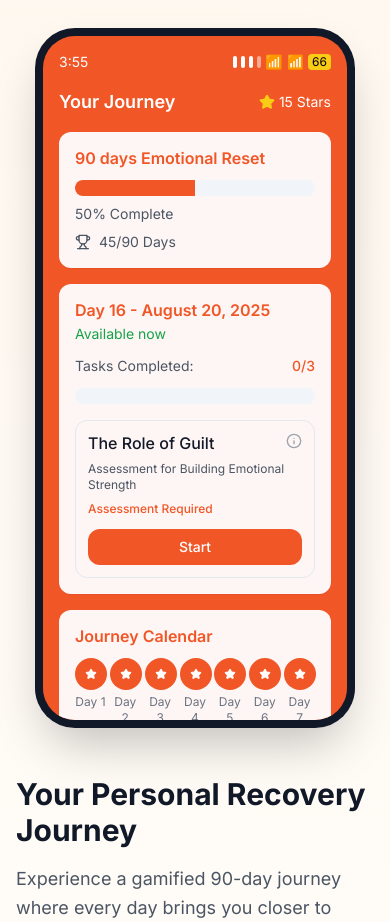
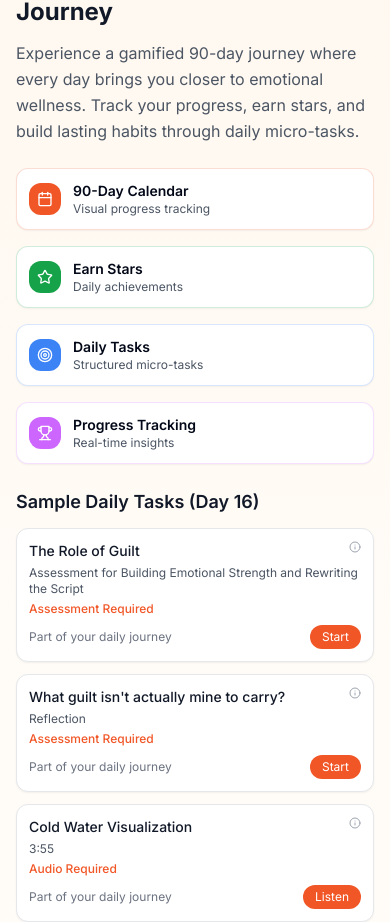
Before and after one commit to immersepe12/mindpath-ai-guide, a React (Vite) app: page / in a window 390 px wide. Shown: the part 6419-7341 px from the top of the page. Built offline with nearby package versions, Linux system fonts and the light colour scheme.

Commit message:
Fix: Make landing page responsive
The landing page components have been updated to ensure they are fully responsive across various screen sizes. This includes adjustments to layouts, typography, and element spacing to provide a seamless user experience on mobile devices.

```diff
--- a/src/components/DailyJourneySection.tsx
+++ b/src/components/DailyJourneySection.tsx
@@ -49,35 +49,35 @@ const DailyJourneySection = () => {
   ];
 
   return (
-    <section className="py-20 bg-gradient-to-b from-orange-50 to-white">
+    <section className="py-12 md:py-20 bg-gradient-to-b from-orange-50 to-white">
       <div className="container mx-auto px-4">
-        <div className="text-center mb-16">
-          <h2 className="text-4xl md:text-5xl font-bold mb-6 text-gray-900">
+        <div className="text-center mb-12 md:mb-16">
+          <h2 className="text-3xl md:text-4xl lg:text-5xl font-bold mb-4 md:mb-6 text-gray-900">
             Experience Your Daily Journey
           </h2>
-          <p className="text-xl text-gray-600 max-w-3xl mx-auto">
+          <p className="text-lg md:text-xl text-gray-600 max-w-3xl mx-auto px-4">
             See exactly how your 90-day recovery unfolds with daily micro-tasks,
             progress tracking, and gamified achievements that keep you motivated
           </p>
         </div>
 
         <div className="max-w-7xl mx-auto">
-          <div className="grid grid-cols-1 lg:grid-cols-2 gap-12 items-start">
+          <div className="grid grid-cols-1 lg:grid-cols-2 gap-8 lg:gap-12 items-start">
 
             {/* Mobile App Interface */}
-            <div className="relative">
-              <div className="mx-auto w-80 h-[700px] bg-gray-900 rounded-[2.5rem] p-2 shadow-2xl">
+            <div className="relative order-2 lg:order-1">
+              <div className="mx-auto w-72 md:w-80 h-[600px] md:h-[700px] bg-gray-900 rounded-[2.5rem] p-2 shadow-2xl">
                 <div className="w-full h-full bg-gradient-to-b from-mindtalk-orange to-mindtalk-orange rounded-[2rem] overflow-hidden relative">
 
                   {/* Status Bar */}
-                  <div className="flex justify-between items-center p-4 text-white text-sm">
+                  <div className="flex justify-between items-center p-3 md:p-4 text-white text-xs md:text-sm">
                     <span>3:55</span>
                     <div className="flex items-center gap-1">
                       <div className="flex gap-1">
-                        <div className="w-1 h-3 bg-white rounded"></div>
-                        <div className="w-1 h-3 bg-white rounded"></div>
-                        <div className="w-1 h-3 bg-white rounded"></div>
-                        <div className="w-1 h-3 bg-white/50 rounded"></div>
+                        <div className="w-1 h-2 md:h-3 bg-white rounded"></div>
+                        <div className="w-1 h-2 md:h-3 bg-white rounded"></div>
+                        <div className="w-1 h-2 md:h-3 bg-white rounded"></div>
+                        <div className="w-1 h-2 md:h-3 bg-white/50 rounded"></div>
                       </div>
                       <span>📶</span>
                       <span>📶</span>
@@ -86,25 +86,25 @@ const DailyJourneySection = () => {
                   </div>
 
                   {/* Header */}
-                  <div className="px-4 pb-4">
+                  <div className="px-3 md:px-4 pb-3 md:pb-4">
                     <div className="flex justify-between items-center text-white">
-                      <h3 className="text-lg font-semibold">Your Journey</h3>
+                      <h3 className="text-base md:text-lg font-semibold">Your Journey</h3>
                       <div className="flex items-center gap-1">
-                        <Star className="w-4 h-4 fill-yellow-400 text-yellow-400" />
-                        <span className="text-sm">15 Stars</span>
+                        <Star className="w-3 h-3 md:w-4 md:h-4 fill-yellow-400 text-yellow-400" />
+                        <span className="text-xs md:text-sm">15 Stars</span>
                       </div>
                     </div>
                   </div>
 
                   {/* Progress Card */}
-                  <div className="mx-4 mb-4">
+                  <div className="mx-3 md:mx-4 mb-3 md:mb-4">
                     <Card className="bg-white/95 border-0">
-                      <CardContent className="p-4">
-                        <h4 className="text-mindtalk-orange font-semibold mb-3">90 days Emotional Reset</h4>
-                        <Progress value={50} className="mb-2" />
-                        <p className="text-sm text-gray-600 mb-2">50% Complete</p>
-                        <div className="flex items-center gap-2 text-sm text-gray-600">
-                          <Trophy className="w-4 h-4" />
+                      <CardContent className="p-3 md:p-4">
+                        <h4 className="text-mindtalk-orange font-semibold mb-2 md:mb-3 text-sm md:text-base">90 days Emotional Reset</h4>
+                        <Progress value={50} className="mb-1 md:mb-2" />
+                        <p className="text-xs md:text-sm text-gray-600 mb-1 md:mb-2">50% Complete</p>
+                        <div className="flex items-center gap-2 text-xs md:text-sm text-gray-600">
+                          <Trophy className="w-3 h-3 md:w-4 md:h-4" />
                           <span>45/90 Days</span>
                         </div>
                       </CardContent>
@@ -112,28 +112,28 @@ const DailyJourneySection = () => {
                   </div>
 
                   {/* Current Day */}
-                  <div className="mx-4 mb-4">
+                  <div className="mx-3 md:mx-4 mb-3 md:mb-4">
                     <Card className="bg-white/95 border-0">
-                      <CardContent className="p-4">
-                        <h4 className="font-semibold text-mindtalk-orange mb-1">Day 16 - August 20, 2025</h4>
-                        <p className="text-sm text-mindtalk-green mb-3">Available now</p>
+                      <CardContent className="p-3 md:p-4">
+                        <h4 className="font-semibold text-mindtalk-orange mb-1 text-sm md:text-base">Day 16 - August 20, 2025</h4>
+                        <p className="text-xs md:text-sm text-mindtalk-green mb-2 md:mb-3">Available now</p>
 
-                        <div className="flex justify-between items-center mb-3">
-                          <span className="text-sm text-gray-600">Tasks Completed:</span>
-                          <span className="text-sm font-medium text-mindtalk-orange">0/3</span>
+                        <div className="flex justify-between items-center mb-2 md:mb-3">
+                          <span className="text-xs md:text-sm text-gray-600">Tasks Completed:</span>
+                          <span className="text-xs md:text-sm font-medium text-mindtalk-orange">0/3</span>
                         </div>
-                        <Progress value={0} className="mb-4" />
+                        <Progress value={0} className="mb-3 md:mb-4" />
 
                         {/* Sample Task */}
-                        <div className="space-y-3">
-                          <div className="border rounded-lg p-3">
-                            <div className="flex justify-between items-start mb-2">
-                              <h5 className="font-medium text-gray-900">The Role of Guilt</h5>
-                              <Info className="w-4 h-4 text-gray-400" />
+                        <div className="space-y-2 md:space-y-3">
+                          <div className="border rounded-lg p-2 md:p-3">
+                            <div className="flex justify-between items-start mb-1 md:mb-2">
+                              <h5 className="font-medium text-gray-900 text-sm md:text-base">The Role of Guilt</h5>
+                              <Info className="w-3 h-3 md:w-4 md:h-4 text-gray-400 flex-shrink-0" />
                             </div>
-                            <p className="text-xs text-gray-600 mb-2">Assessment for Building Emotional Strength</p>
-                            <p className="text-xs text-mindtalk-orange font-medium mb-3">Assessment Required</p>
-                            <button className="w-full bg-mindtalk-orange text-white py-2 rounded-lg text-sm font-medium">
+                            <p className="text-xs text-gray-600 mb-1 md:mb-2">Assessment for Building Emotional Strength</p>
+                            <p className="text-xs text-mindtalk-orange font-medium mb-2 md:mb-3">Assessment Required</p>
+                            <button className="w-full bg-mindtalk-orange text-white py-1.5 md:py-2 rounded-lg text-xs md:text-sm font-medium">
                               Start
                             </button>
                           </div>
@@ -143,25 +143,25 @@ const DailyJourneySection = () => {
                   </div>
 
                   {/* Journey Calendar Preview */}
-                  <div className="mx-4">
+                  <div className="mx-3 md:mx-4">
                     <Card className="bg-white/95 border-0">
-                      <CardContent className="p-4">
-                        <h4 className="text-mindtalk-orange font-semibold mb-3">Journey Calendar</h4>
-                        <div className="grid grid-cols-7 gap-1">
+                      <CardContent className="p-3 md:p-4">
+                        <h4 className="text-mindtalk-orange font-semibold mb-2 md:mb-3 text-sm md:text-base">Journey Calendar</h4>
+                        <div className="grid grid-cols-7 gap-0.5 md:gap-1">
                           {days.slice(0, 21).map((day) => (
                             <div key={day.day} className="text-center">
-                              <div className={`w-8 h-8 rounded-full flex items-center justify-center text-xs ${
+                              <div className={`w-6 h-6 md:w-8 md:h-8 rounded-full flex items-center justify-center text-xs ${
                                 day.status === 'completed'
                                   ? 'bg-mindtalk-orange text-white'
                                   : day.status === 'current'
                                   ? 'bg-mindtalk-green text-white font-bold'
                                   : 'bg-gray-300 text-gray-500'
                               }`}>
-                                {day.status === 'completed' && <Star className="w-3 h-3 fill-white" />}
+                                {day.status === 'completed' && <Star className="w-2 h-2 md:w-3 md:h-3 fill-white" />}
                                 {day.status === 'current' && day.day}
                                 {day.status === 'future' && day.day}
                               </div>
-                              <span className="text-xs text-gray-500 mt-1 block">Day {day.day}</span>
+                              <span className="text-xs text-gray-500 mt-0.5 md:mt-1 block hidden md:inline">Day {day.day}</span>
                             </div>
                           ))}
                         </div>
@@ -173,63 +173,63 @@ const DailyJourneySection = () => {
             </div>
 
             {/* Explanation Content */}
-            <div className="space-y-8">
+            <div className="space-y-6 md:space-y-8 order-1 lg:order-2">
               <div>
-                <h3 className="text-3xl font-bold text-gray-900 mb-4">
+                <h3 className="text-2xl md:text-3xl font-bold text-gray-900 mb-3 md:mb-4">
                   Your Personal Recovery Journey
                 </h3>
-                <p className="text-lg text-gray-600 leading-relaxed mb-6">
+                <p className="text-base md:text-lg text-gray-600 leading-relaxed mb-4 md:mb-6">
                   Experience a gamified 90-day journey where every day brings you closer to emotional wellness.
                   Track your progress, earn stars, and build lasting habits through daily micro-tasks.
                 </p>
               </div>
 
               {/* Features */}
-              <div className="grid grid-cols-1 md:grid-cols-2 gap-6">
-                <Card className="p-4 border border-mindtalk-orange/20">
+              <div className="grid grid-cols-1 sm:grid-cols-2 gap-4 md:gap-6">
+                <Card className="p-3 md:p-4 border border-mindtalk-orange/20">
                   <div className="flex items-center gap-3">
-                    <div className="w-10 h-10 bg-mindtalk-orange rounded-lg flex items-center justify-center">
-                      <Calendar className="w-5 h-5 text-white" />
+                    <div className="w-8 h-8 md:w-10 md:h-10 bg-mindtalk-orange rounded-lg flex items-center justify-center">
+                      <Calendar className="w-4 h-4 md:w-5 md:h-5 text-white" />
                     </div>
                     <div>
-                      <h4 className="font-semibold">90-Day Calendar</h4>
-                      <p className="text-sm text-gray-600">Visual progress tracking</p>
+                      <h4 className="font-semibold text-sm md:text-base">90-Day Calendar</h4>
+                      <p className="text-xs md:text-sm text-gray-600">Visual progress tracking</p>
                     </div>
                   </div>
                 </Card>
 
-                <Card className="p-4 border border-mindtalk-green/20">
+                <Card className="p-3 md:p-4 border border-mindtalk-green/20">
                   <div className="flex items-center gap-3">
-                    <div className="w-10 h-10 bg-mindtalk-green rounded-lg flex items-center justify-center">
-                      <Star className="w-5 h-5 text-white" />
+                    <div className="w-8 h-8 md:w-10 md:h-10 bg-mindtalk-green rounded-lg flex items-center justify-center">
+                      <Star className="w-4 h-4 md:w-5 md:h-5 text-white" />
                     </div>
                     <div>
-                      <h4 className="font-semibold">Earn Stars</h4>
-                      <p className="text-sm text-gray-600">Daily achievements</p>
+                      <h4 className="font-semibold text-sm md:text-base">Earn Stars</h4>
+                      <p className="text-xs md:text-sm text-gray-600">Daily achievements</p>
                     </div>
                   </div>
                 </Card>
 
-                <Card className="p-4 border border-mindtalk-blue/20">
+                <Card className="p-3 md:p-4 border border-mindtalk-blue/20">
                   <div className="flex items-center gap-3">
-                    <div className="w-10 h-10 bg-mindtalk-blue rounded-lg flex items-center justify-center">
-                      <Target className="w-5 h-5 text-white" />
+                    <div className="w-8 h-8 md:w-10 md:h-10 bg-mindtalk-blue rounded-lg flex items-center justify-center">
+                      <Target className="w-4 h-4 md:w-5 md:h-5 text-white" />
                     </div>
                     <div>
-                      <h4 className="font-semibold">Daily Tasks</h4>
-                      <p className="text-sm text-gray-600">Structured micro-tasks</p>
+                      <h4 className="font-semibold text-sm md:text-base">Daily Tasks</h4>
+                      <p className="text-xs md:text-sm text-gray-600">Structured micro-tasks</p>
                     </div>
                   </div>
                 </Card>
 
-                <Card className="p-4 border border-mindtalk-purple/20">
+                <Card className="p-3 md:p-4 border border-mindtalk-purple/20">
                   <div className="flex items-center gap-3">
-                    <div className="w-10 h-10 bg-mindtalk-purple rounded-lg flex items-center justify-center">
-                      <Trophy className="w-5 h-5 text-white" />
+                    <div className="w-8 h-8 md:w-10 md:h-10 bg-mindtalk-purple rounded-lg flex items-center justify-center">
+                      <Trophy className="w-4 h-4 md:w-5 md:h-5 text-white" />
                     </div>
                     <div>
-                      <h4 className="font-semibold">Progress Tracking</h4>
-                      <p className="text-sm text-gray-600">Real-time insights</p>
+                      <h4 className="font-semibold text-sm md:text-base">Progress Tracking</h4>
+                      <p className="text-xs md:text-sm text-gray-600">Real-time insights</p>
                     </div>
                   </div>
                 </Card>
@@ -237,22 +237,22 @@ const DailyJourneySection = () => {
 
               {/* Sample Daily Tasks */}
               <div>
-                <h4 className="text-xl font-semibold text-gray-900 mb-4">
+                <h4 className="text-lg md:text-xl font-semibold text-gray-900 mb-3 md:mb-4">
                   Sample Daily Tasks (Day 16)
                 </h4>
-                <div className="space-y-4">
+                <div className="space-y-3 md:space-y-4">
                   {dailyTasks.map((task, index) => (
                     <Card key={index} className="border border-gray-200">
-                      <CardContent className="p-4">
-                        <div className="flex justify-between items-start mb-2">
-                          <h5 className="font-medium text-gray-900">{task.title}</h5>
-                          <Info className="w-4 h-4 text-gray-400" />
+                      <CardContent className="p-3 md:p-4">
+                        <div className="flex justify-between items-start mb-1 md:mb-2">
+                          <h5 className="font-medium text-gray-900 text-sm md:text-base pr-2">{task.title}</h5>
+                          <Info className="w-3 h-3 md:w-4 md:h-4 text-gray-400 flex-shrink-0" />
                         </div>
-                        <p className="text-sm text-gray-600 mb-2">{task.subtitle}</p>
-                        <p className="text-sm text-mindtalk-orange font-medium mb-3">{task.type}</p>
+                        <p className="text-xs md:text-sm text-gray-600 mb-1 md:mb-2">{task.subtitle}</p>
+                        <p className="text-xs md:text-sm text-mindtalk-orange font-medium mb-2 md:mb-3">{task.type}</p>
                         <div className="flex items-center justify-between">
                           <span className="text-xs text-gray-500">Part of your daily journey</span>
-                          <button className="bg-mindtalk-orange text-white px-4 py-1 rounded-lg text-sm">
+                          <button className="bg-mindtalk-orange text-white px-3 md:px-4 py-1 rounded-lg text-xs md:text-sm">
                             {task.buttonText}
                           </button>
                         </div>
@@ -263,7 +263,7 @@ const DailyJourneySection = () => {
               </div>
 
               <div className="text-center">
-                <MindTalkButton variant="hero" size="lg">
+                <MindTalkButton variant="hero" size="lg" className="w-full sm:w-auto">
                   Start Your 90-Day Journey - ₹4,499
                 </MindTalkButton>
               </div>
```
